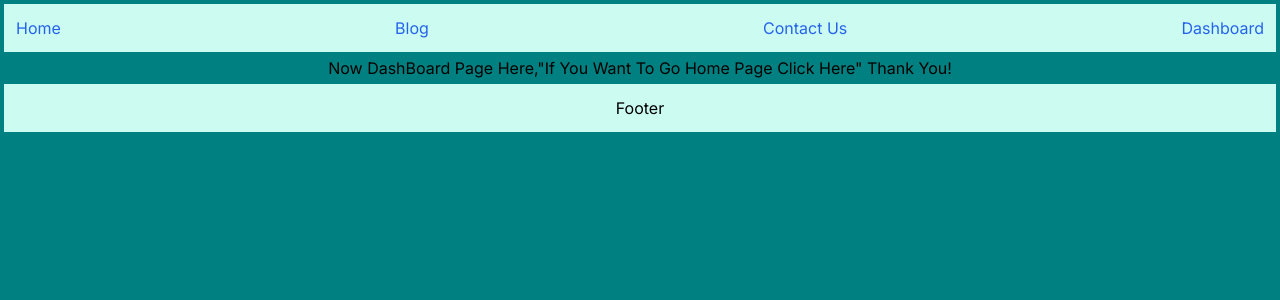
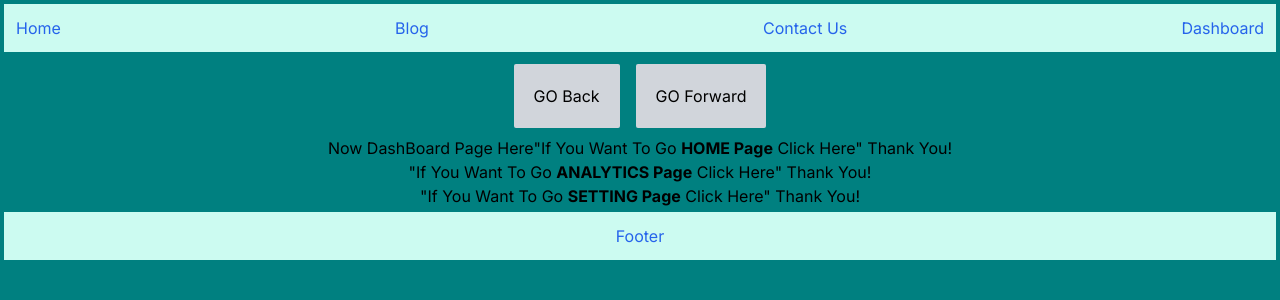
Before and after one commit to AhmadJamal-01/next-first-project, a Next.js app: page /dashboard in a window 1280 px wide. Shown: the top 300 px of the page. Built offline with nearby package versions, Linux system fonts and the light colour scheme.

Commit message:
Update Header, Footer and Styling

```diff
--- a/src/Components/Footer.tsx
+++ b/src/Components/Footer.tsx
@@ -2,7 +2,7 @@ import React from "react";
 
 function Footer(){
 
-    return <div className=" flex bg-teal-100 p-3 m-1 justify-center" >
+    return <div className=" flex bg-teal-100 p-3 m-1 justify-center text-blue-600" >
 
         Footer
     </div>
--- a/src/app/blog/page.tsx
+++ b/src/app/blog/page.tsx
@@ -3,19 +3,24 @@ import { useRouter } from "next/navigation";
 //import Link from "next/link";
 function BlogPage() {
   const router = useRouter ();
+  const handleBack = () => {
+router.back
+  };
   return (
 
     <div>
 
+<button className="bg-gray-200 rounded-sm p-3 m-2 hover:bg-teal-300" onClick={handleBack}>Go Back</button>
+<div>
     <button
           onClick={() => {
             router.push("./");
           }}
         >
-    Now Blog Page Here,
-    "Click Here, IF You Want To Go Home Page." Thank You!
+   <h1 className="hover:text-teal-300">Now Blog Page Here,
+    "Click Here, IF You Want To Go <b>Home Page</b>." Thank You!</h1>
         </button>
-
+        </div>
 
 
       {/* Blog Page Here.
--- a/src/app/contact-us/page.tsx
+++ b/src/app/contact-us/page.tsx
@@ -3,19 +3,27 @@ import { useRouter } from "next/navigation";
 //import Link from "next/link";
 function ContactUsPage() {
   const router = useRouter ();
+
+const handleBack  = () => {
+
+router.back()
+
+};
   return (
 
     <div>
 
+<button className="bg-gray-200 rounded-sm p-5 m-2 hover:bg-teal-300 " onClick={handleBack}> Go Back </button>
+    <div>
       <button
           onClick={() => {
             router.push("./");
           }}
         >
-      Now Contact US Page Here,
-      "IF You Want To Go Home Page Click Here" Thank You!
+      <h1 className="hover:text-teal-300">Now Contact US Page Here,
+      "IF You Want To Go Home Page Click Here" Thank You!</h1>
         </button>
-
+        </div>
 
 {/*
         Contact Us Page Here.
--- a/src/app/dashboard/analytics/page.tsx
+++ b/src/app/dashboard/analytics/page.tsx
@@ -5,16 +5,16 @@ import { useRouter } from "next/navigation";
 function AnalyticsPage(){
     const router = useRouter();
     const handleBack = () => {
-router.back
+router.back()
     };
     return <div>
         <div>
 
         <button className="
-        bg-gray-300 rounded-sm p-5 m-2 onClick={handleBack}"> Back</button>
+        bg-gray-300 rounded-sm p-5 m-2 " onClick={handleBack}> Back</button>
         </div>
-
-        Analytics Page Here. </div>;
+        <h1 className="hover:text-teal-300">
+        Analytics Page Here.</h1> </div>;
 }
 
 export default AnalyticsPage;
--- a/src/app/dashboard/page.tsx
+++ b/src/app/dashboard/page.tsx
@@ -3,18 +3,48 @@ import { useRouter } from "next/navigation";
 //import Link from "next/link";
 function DashboardPage() {
   const router = useRouter ();
+  const handleBack = () => {
+
+  router.back()
+  };
+
+
+  const handleforward = () => {
+
+    router.forward()
+    };
   return (
 
     <div>
 
+
+<button className="bg-gray-300 rounded-sm p-5 m-2 hover:bg-teal-300 " onClick={handleBack}> GO Back </button>
+<button className="bg-gray-300 rounded-sm p-5 m-2 hover:bg-teal-300" onClick={handleforward}> GO Forward </button>
+<div>
       <button
           onClick={() => {
             router.push("./");
           }}
         >
-        Now DashBoard Page Here,"If You Want To Go Home Page Click Here" Thank You!
+        <h1 className="hover:text-teal-300">Now DashBoard Page Here"If You Want To Go <b>HOME Page</b> Click Here" Thank You!</h1>
         </button>
-
+        <h1>
+        <button
+          onClick={() => {
+            router.push("./dashboard/analytics");
+          }}
+        >
+   <h1 className="hover:text-teal-300">  "If You Want To Go <b>ANALYTICS Page</b>  Click Here" Thank You!</h1>
+        </button>
+        </h1>
+        <button
+          onClick={() => {
+            router.push("./dashboard/setting");
+          }}
+        >
+       <h1 className="hover:text-teal-300"> "If You Want To Go <b>SETTING Page</b> Click Here" Thank You!</h1>
+        </button>
+        </div>
 
 
 
--- a/src/app/dashboard/setting/page.tsx
+++ b/src/app/dashboard/setting/page.tsx
@@ -1,6 +1,17 @@
+'use client';
+import { useRouter } from "next/navigation";
+
 function SettingPage(){
 
-    return <div>Setting Page Here. </div>;
+const router= useRouter();
+const handleBack = () => {
+    router.back()
+}
+
+    return <div>  <h1 className="hover:text-teal-300">Setting Page Here.
+</h1>
+<button className="bg-gray-300 rounded-sm p-5 m-2 hover:bg-teal-300" onClick={handleBack}>Go Back</button>
+    </div>;
 }
 
 export default SettingPage;
--- a/src/app/page.tsx
+++ b/src/app/page.tsx
@@ -10,7 +10,7 @@ function Home() {
       <h1>PIAIC Batch 52</h1>
       <div>
         Ahmad Jamal.
-        <h4>SIR JAHANZAIB ASSIGNMENT</h4>
+        <h4 className="text-yellow-200">SIR JAHANZAIB ASSIGNMENT</h4>
       </div>
       <div>
       {/* Use ROUTER HOOK  */}
@@ -19,7 +19,7 @@ function Home() {
             router.push("./blog");
           }}
         >
-          Click Here, IF You Want To Go Blog Page. Thank You!
+          <h1 className="hover:text-teal-300">Click Here, IF You Want To Go <b>BLOG PAGE </b>. Thank You!</h1>
         </button>
         <br />
         <button
@@ -27,7 +27,7 @@ function Home() {
             router.push("./contact-us");
           }}
         >
-          Click Here, IF You Want To Contact PIAIC Students. Thank You!
+          <h1 className="hover:text-teal-300">Click Here, IF You Want To <b> CONTACT US </b>with PIAIC Students. Thank You!</h1>
         </button>
         <br />
         <button
@@ -35,7 +35,7 @@ function Home() {
             router.push("./dashboard");
           }}
         >
-          Click Here, IF You Want To Check Dashboard Page. Thank You!
+         <h1 className="hover:text-teal-300"> Click Here, IF You Want To Check <b>DASHBOARD PAGE</b>. Thank You!</h1>
         </button>
 {/* <br/>
         // THROUGH LINK
```
